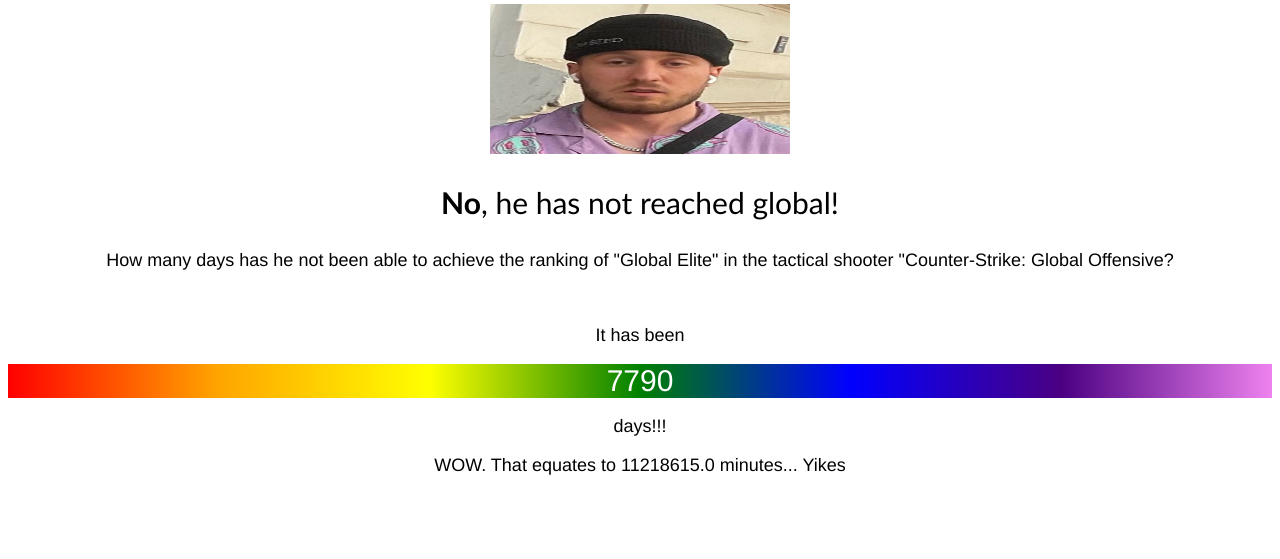
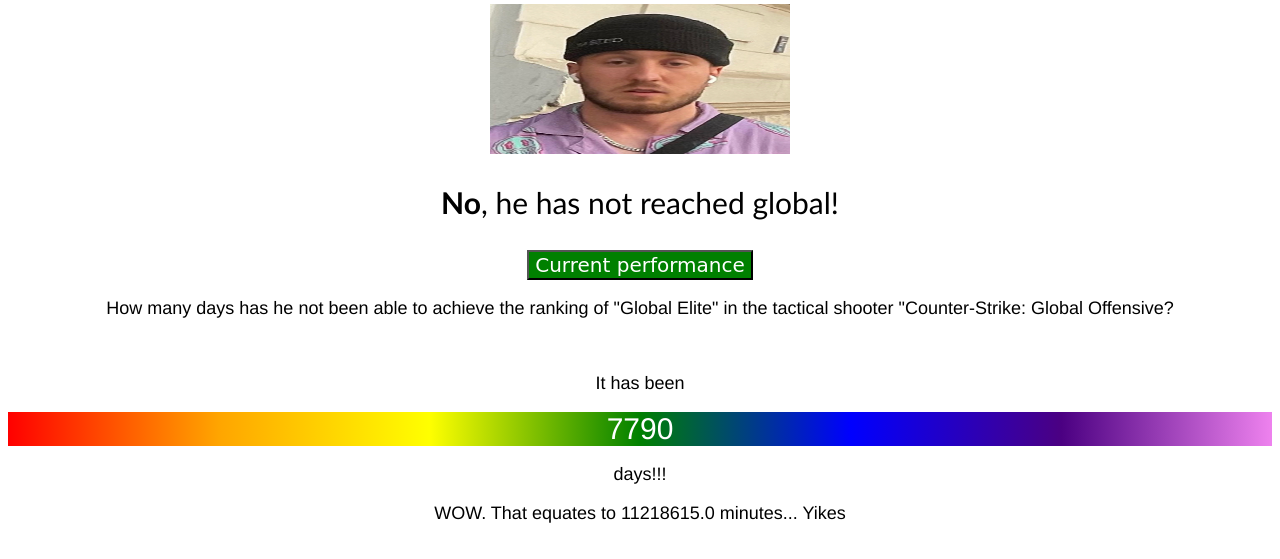
Before and after one commit to ybrenning/globalian, a Flask app: page / in a window 1280 px wide. Shown: the part 169-728 px from the top of the page. Run offline with Flask 2, Linux system fonts and the light colour scheme.

Commit message:
Add button element

```diff
--- a/static/css/styles.css
+++ b/static/css/styles.css
@@ -21,6 +21,13 @@
     margin-right: auto;
 }
 
+button {
+    font-family: "Comic Sans MS";
+    font-size: 20px;
+    color: white;
+    background-color: green;
+}
+
 .time {
     font-weight: 500;
     font-family: Helvetica;
@@ -29,3 +36,7 @@
     text-align: center;
     background-image: linear-gradient(to left, violet, indigo, blue, green, yellow, orange, red);
 }
+
+.button-container {
+    text-align: center;;
+}
--- a/templates/index.html
+++ b/templates/index.html
@@ -10,14 +10,28 @@
 <body>
     <h1>Has "Kilian Wagner" reached global?</h1>
     <img src="../static/img/IMG_5066.PNG" alt="Walking L">
-    <p style="font-size: 30px; font-family:'Gill Sans', 'Gill Sans MT', Calibri, 'Trebuchet MS', sans-serif"><strong>No</strong>, he has not reached global!</p>
 
-    <p>How many days has he not been able to achieve the ranking of "Global Elite" in the tactical shooter "Counter-Strike: Global Offensive?</p>
+    <p style="font-size: 30px; font-family:'Gill Sans', 'Gill Sans MT', Calibri, 'Trebuchet MS', sans-serif">
+        <strong>No</strong>, he has not reached global!
+    </p>
+
+    <div class="button-container">
+        <audio id="sound1" src="../static/audio/sound1.mp3" preload="auto"></audio>
+        <button onclick="document.getElementById('sound1').play();">
+            Current performance
+        </button>
+    </div>
+
+    <p>
+        How many days has he not been able to achieve the ranking of "Global Elite"
+        in the tactical shooter "Counter-Strike: Global Offensive?
+    </p>
     <br/>
 
     <p>It has been</p>
     <div class="time">{{ days }}</div>
     <p>days!!!</p>
+
     <p>WOW. That equates to {{ minutes }} minutes... Yikes</p>
 </body>
 </html>
```
Also changed, not shown: 1 other file.
